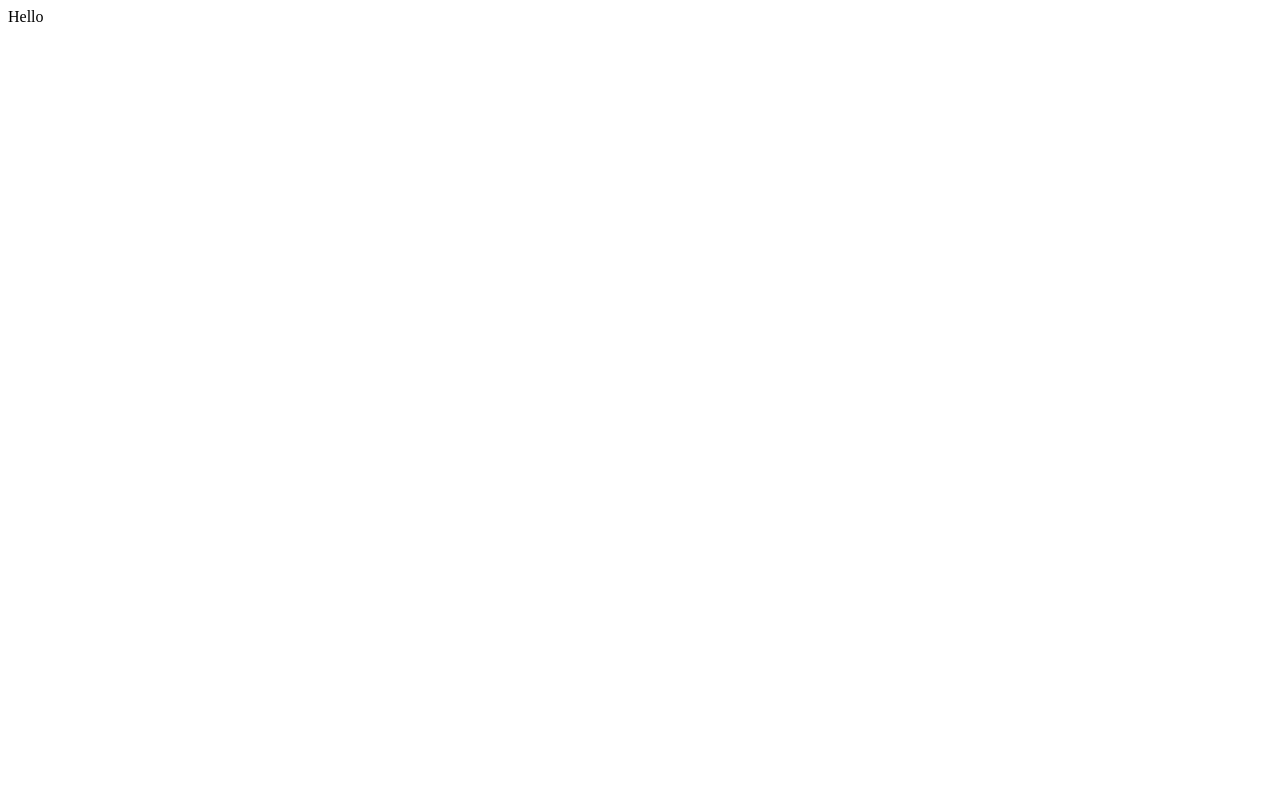
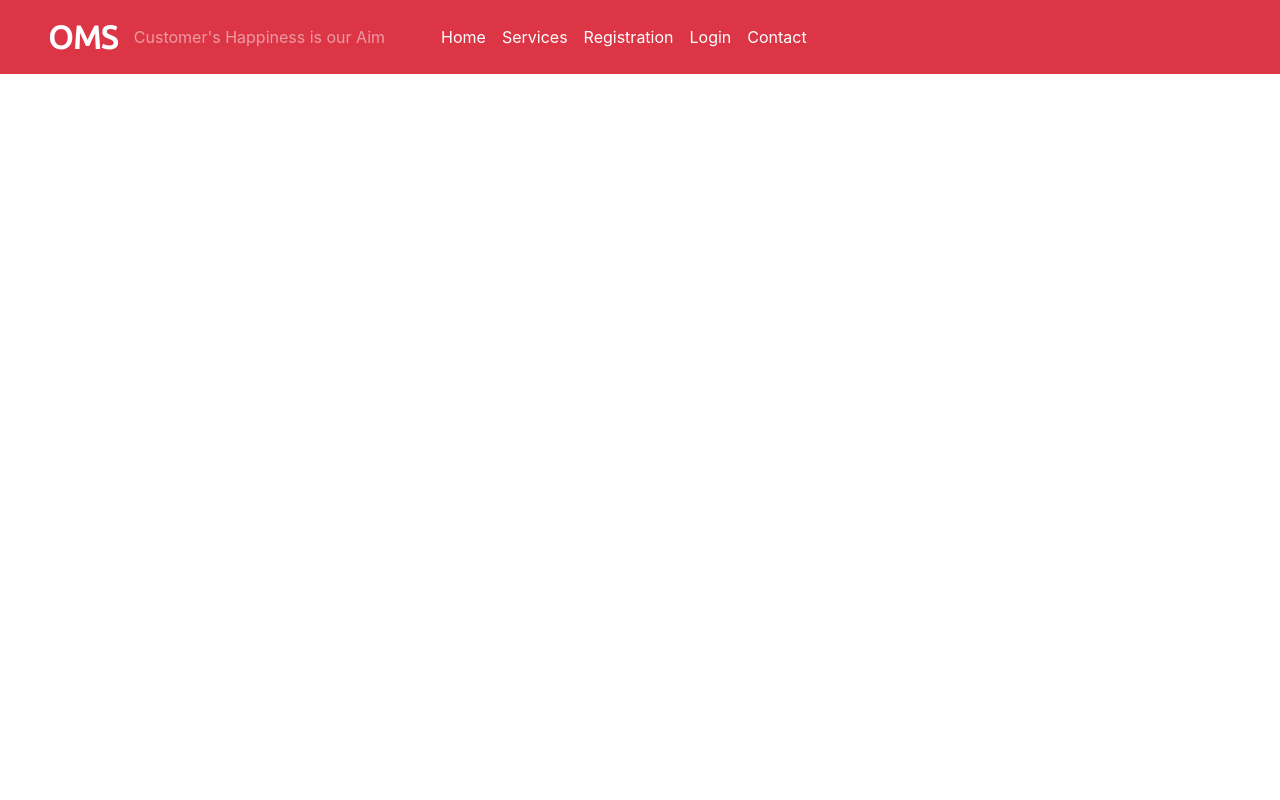
Before and after one commit to alexangria1992/OMS-App, a PHP site: page / in a window 1280 px wide. Before the commit the page is almost empty. Run offline with PHP 8.4, Linux system fonts and the light colour scheme; some libraries are stand-ins or nearby versions.

Commit message:
Created navigation bar

```diff
--- /dev/null
+++ b/CSS/custom.css
@@ -0,0 +1,16 @@
+.navbar-brand {
+font-family: 'Ubuntu', sans-serif;
+font-size: 2em;
+font-weight: bold;
+}
+
+/* Change Navigation color */
+.navbar #myMenu .custom-nav .nav-item a
+{
+    color: #fff;
+}
+
+.navbar #myMenu .custom-nav .nav-item a:hover
+{
+    color: #f0aab1;
+}
--- a/index.php
+++ b/index.php
@@ -1 +1,48 @@
-<?php echo "Hello"; ?>
+<!DOCTYPE html>
+<html lang="en">
+<head>
+    <meta charset="UTF-8">
+    <meta name="viewport" content="width=device-width, initial-scale=1.0">
+    <title>OMS</title>
+    <link rel="stylesheet" href="CSS/bootstrap.min.css">
+    <link rel="stylesheet" href="CSS/all.min.css">
+    <link href="https://fonts.googleapis.com/css2?family=Ubuntu&display=swap" rel="stylesheet">
+    <link rel="stylesheet" href="CSS/custom.css">
+
+</head>
+<body>
+    <nav class="navbar navbar-expand-md navbar-dark bg-danger pl-5 fixed-top">
+        <a href="index.php" class="navbar-brand">OMS </a>
+        <span class="navbar-text">Customer's Happiness is our Aim</span>
+        <button type="button" class="navbar-toggler" data-toggle="collapse" data-target="#myMenu">
+      <span class="navbar-toggler-icon"></span>
+        </button>
+        <div class="collapse navbar-collapse" id="myMenu">
+            <ul class="navbar-nav pl-5 custom-nav">
+                <li class="nav-item">
+                    <a href="index.php" class="nav-link">Home</a>
+                </li>
+                <li class="nav-item">
+                    <a href="#Services" class="nav-link">Services</a>
+                </li>
+                <li class="nav-item">
+                    <a href="#Registration" class="nav-link">Registration</a>
+                </li>
+                <li class="nav-item">
+                    <a href="#Login" class="nav-link">Login</a>
+                </li>
+                <li class="nav-item">
+                    <a href="index.php" class="nav-link">Contact</a>
+                </li>
+            </ul>
+        </div>
+    </nav>
+
+    <script src="js/jquery.min.js"></script>
+    <script src="js/popper.min.js"></script>
+    <script src="js/bootstrap.min.js"></script>
+    <script src="js/all.min.js"></script>
+
+
+</body>
+</html>
```
